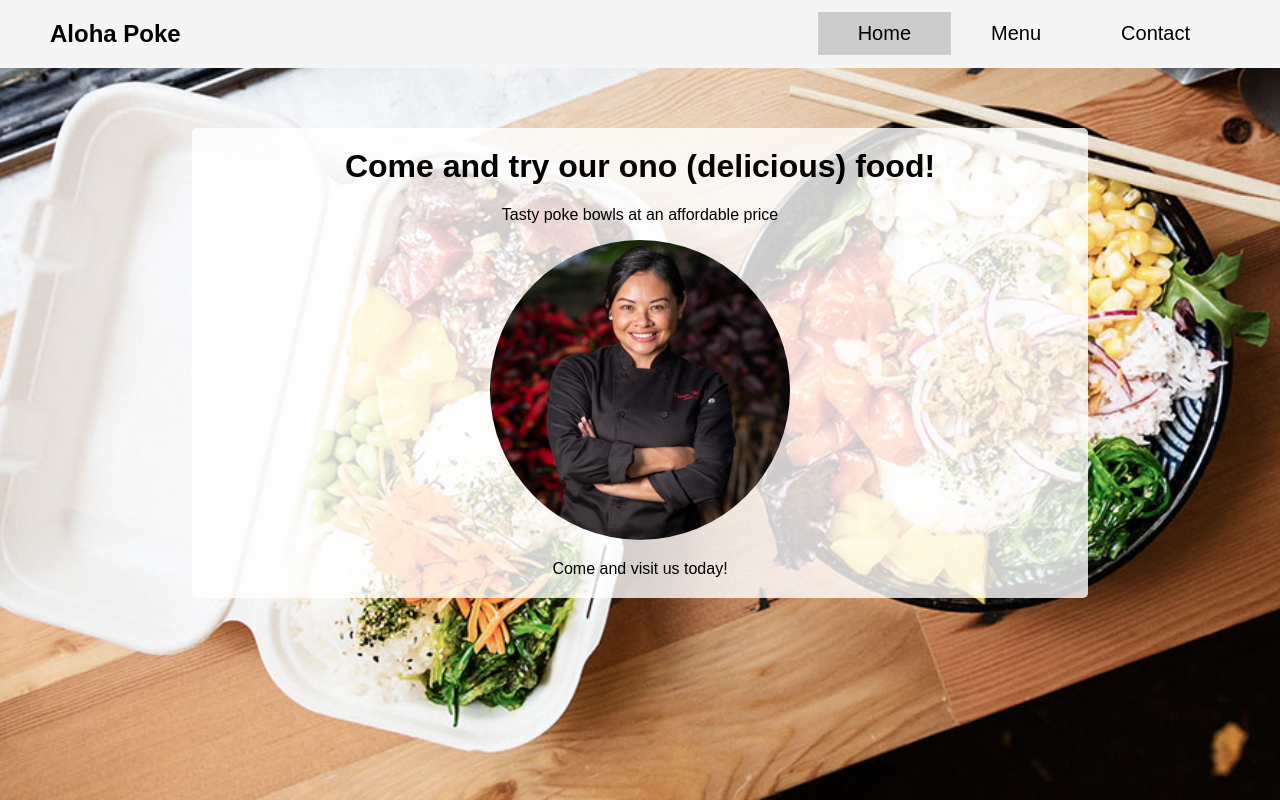
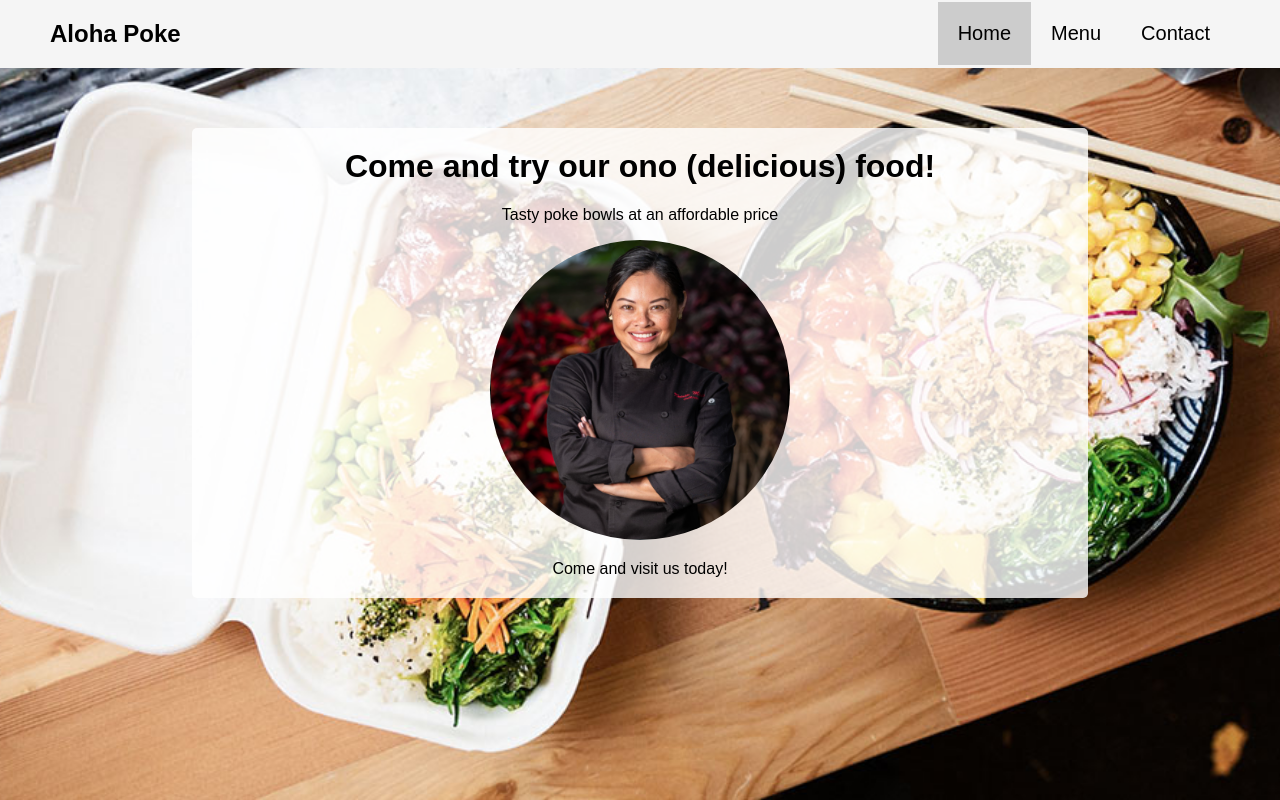
Before and after one commit to coderlore/restaurant, a website built with webpack: page dist/index.html in a window 1280 px wide. Built offline with nearby package versions, Linux system fonts and the light colour scheme.

Commit message:
Fixed missing padding

```diff
--- a/src/style.css
+++ b/src/style.css
@@ -55,7 +55,7 @@ button {
 }
 
 .page-nav {
-    padding: ;
+    padding: 20px 20px;
 }
 
 [data-tab-content] {
```
